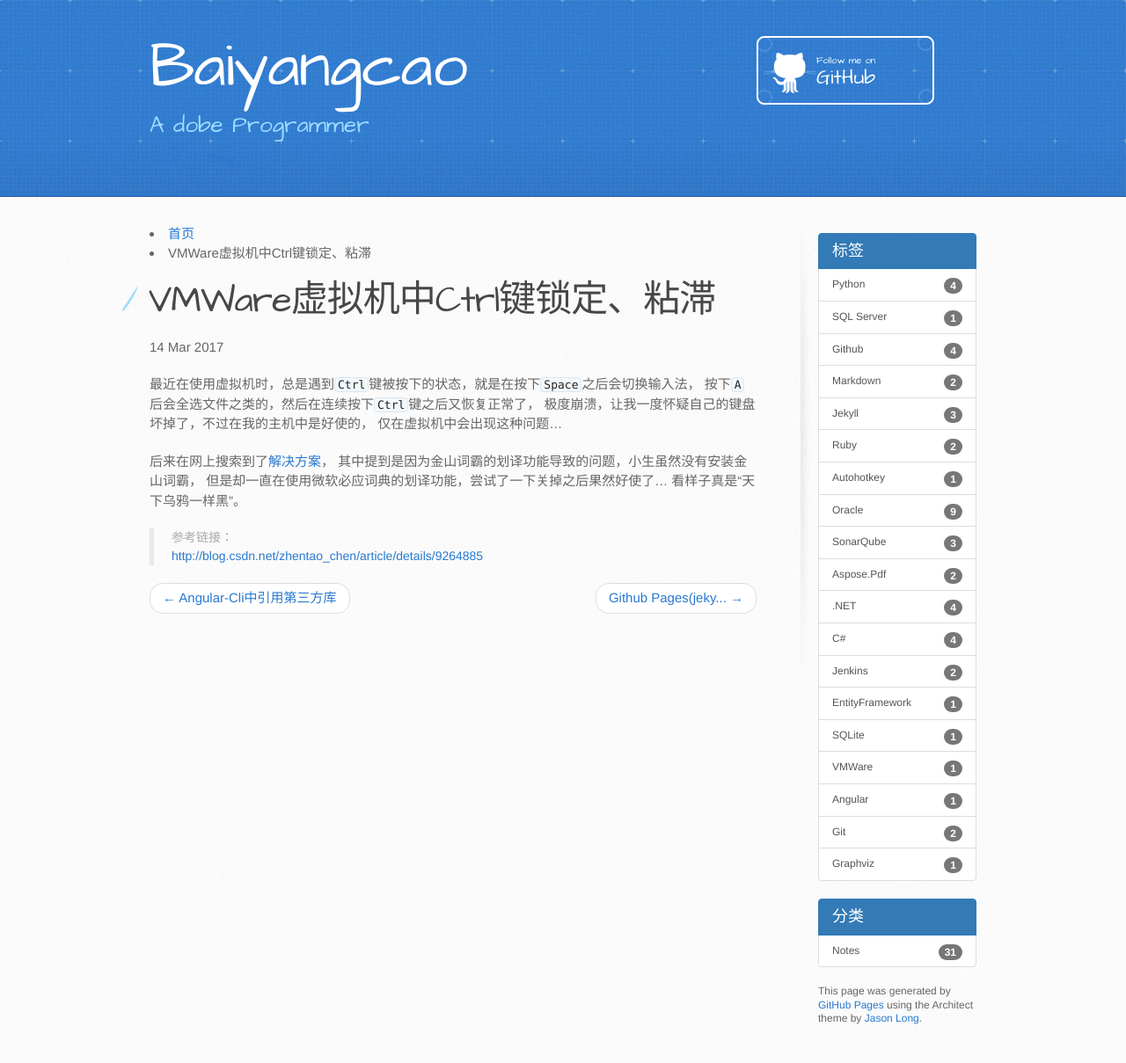
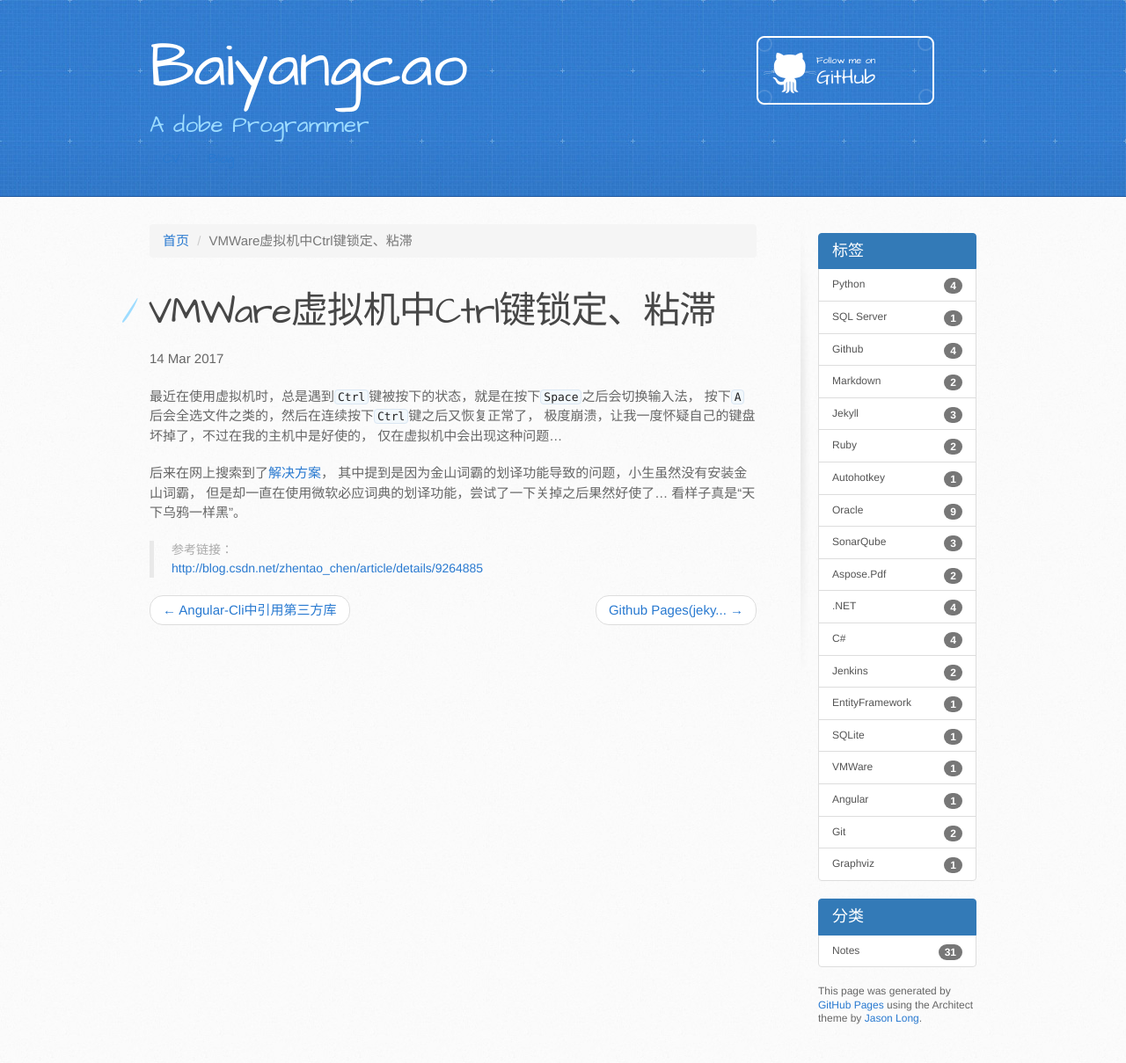
Before and after one commit to baiyangcao/baiyangcao.github.io, a Jekyll site: the page built from _posts/2017-03-14-vmware-ctrl.md, in a window 1280 px wide. Shown: the whole page at 88% size. Built offline with Jekyll 4.4.1, drawn with Linux system fonts in a browser that asks for light colours; nearby versions of some CDN libraries; library files that are not in the unit come from our copies.

Commit message:
修复 post 模板 link 标签问题

```diff
--- a/_layouts/post.html
+++ b/_layouts/post.html
@@ -2,7 +2,7 @@
 layout: blog
 ---
 
-<link rel="stylesheet" type="text/css" href="{{ site.url }}/stylesheets/syntax.css"
+<link rel="stylesheet" type="text/css" href="{{ site.url }}/stylesheets/syntax.css">
 
 <ol class="breadcrumb">
     <li><a href="{{ site.url }}">首页</a></li>
```
